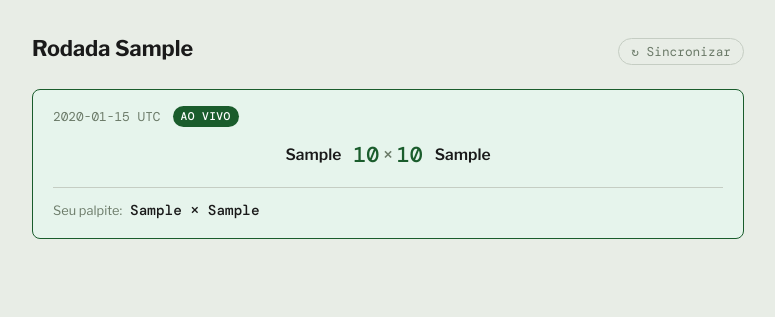
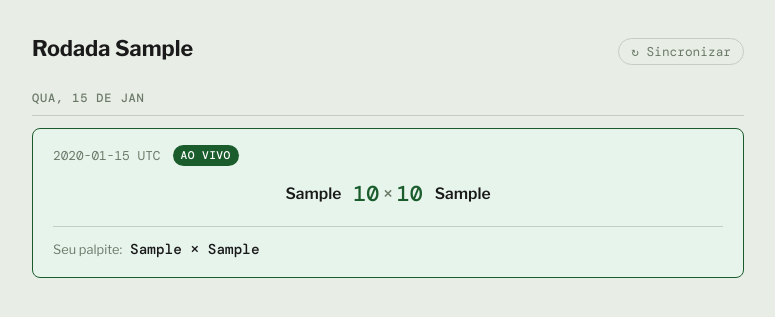
Before and after one commit to ErickBAlmeida/Bol-o-WC2026, a Flask app: page / in a window 1280 px wide. Shown: the part 52-369 px from the top of the page, without its empty margins (252-1027 px from the left). Run offline with Flask 3, Linux system fonts and the light colour scheme; the visitor is signed in with stand-in values (Sample User, id 1); a database or web service that is not in the repository returns one stand-in record (values such as "Sample title"); some libraries are stand-ins or nearby versions.

Commit message:
Feat: Organiza a lista de jogos por dia

```diff
--- a/app/routes/main.py
+++ b/app/routes/main.py
@@ -1,4 +1,12 @@
 from datetime import date, datetime, timezone
+
+_WEEKDAYS_PT = ['Seg', 'Ter', 'Qua', 'Qui', 'Sex', 'Sáb', 'Dom']
+_MONTHS_PT = ['jan', 'fev', 'mar', 'abr', 'mai', 'jun',
+              'jul', 'ago', 'set', 'out', 'nov', 'dez']
+
+
+def _fmt_day_pt(d: date) -> str:
+    return f"{_WEEKDAYS_PT[d.weekday()]}, {d.day} de {_MONTHS_PT[d.month - 1]}"
 
 import psycopg2.extras
 from flask import Blueprint, redirect, render_template, request, session, url_for, flash
@@ -83,6 +91,7 @@ def index():
     matchday = None
     try:
         matchday = _refresh_matches_in_db()
+        _score_finished_matches()
     except Exception:
         pass
 
@@ -128,7 +137,17 @@ def index():
     finally:
         conn.close()
 
-    return render_template("index.html", matches=matches, now=now, matchday=matchday)
+    # Group matches by calendar day, preserving kickoff order from the query
+    matches_by_day: dict[date, list] = {}
+    for m in matches:
+        day = m['kickoff_utc'].date()
+        matches_by_day.setdefault(day, []).append(m)
+
+    days_with_matches = [(_fmt_day_pt(day), day_matches)
+                         for day, day_matches in matches_by_day.items()]
+
+    return render_template("index.html", days_with_matches=days_with_matches,
+                           now=now, matchday=matchday)
 
 
 @main_bp.route("/nickname", methods=["GET", "POST"])
--- a/app/static/css/style.css
+++ b/app/static/css/style.css
@@ -137,6 +137,26 @@ a { color: inherit; text-decoration: none; }
   transition: border-color 0.15s, color 0.15s;
 }
 .btn-sync:hover { border-color: var(--text); color: var(--text); }
+
+/* ── Day groups ──────────────────────────────────────────── */
+.day-group {
+  display: flex;
+  flex-direction: column;
+  gap: 0.75rem;
+  margin-bottom: 2rem;
+}
+.day-group:last-child { margin-bottom: 0; }
+
+.day-header {
+  font-family: var(--font-data);
+  font-size: 0.75rem;
+  font-weight: 500;
+  text-transform: uppercase;
+  letter-spacing: 0.07em;
+  color: var(--muted);
+  padding-bottom: 0.5rem;
+  border-bottom: 1px solid var(--border);
+}
 
 /* ── Match list ──────────────────────────────────────────── */
 .match-list {
--- a/app/templates/index.html
+++ b/app/templates/index.html
@@ -9,11 +9,14 @@
   </form>
 </div>
 
-{% if not matches %}
+{% if not days_with_matches %}
 <div class="empty-state">
   <p>Nenhuma partida nesta rodada.</p>
 </div>
 {% else %}
+{% for day_label, matches in days_with_matches %}
+<div class="day-group">
+  <div class="day-header">{{ day_label }}</div>
   <div class="match-list">
     {% for m in matches %}
     {% set locked = m.kickoff_utc <= now or m.status not in ('SCHEDULED', 'TIMED') %}
@@ -65,7 +68,6 @@
       <!-- Prediction area -->
       <div class="prediction-area">
         {% if locked %}
-        <!-- Show saved prediction (read-only) -->
           {% if m.pred_home is not none %}
             <div class="pred-display {% if finished %}pred-scored{% endif %}">
               <span class="pred-label">Seu palpite:</span>
@@ -84,7 +86,6 @@
             <div class="no-pred">Sem palpite enviado</div>
           {% endif %}
         {% else %}
-        <!-- Prediction form -->
           <form method="POST" action="/predict/{{ m.id }}" class="pred-form">
             <label class="pred-form-label">Seu palpite:</label>
             <div class="score-inputs">
@@ -120,5 +121,7 @@
     </div>
     {% endfor %}
   </div>
+</div>
+{% endfor %}
 {% endif %}
 {% endblock %}
```
Lines whose indentation alone changed are shown as unchanged.
